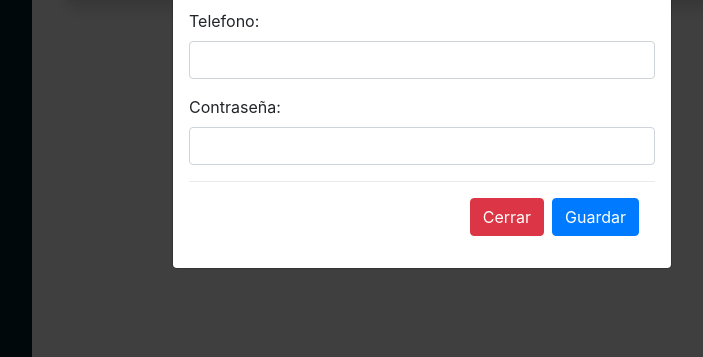
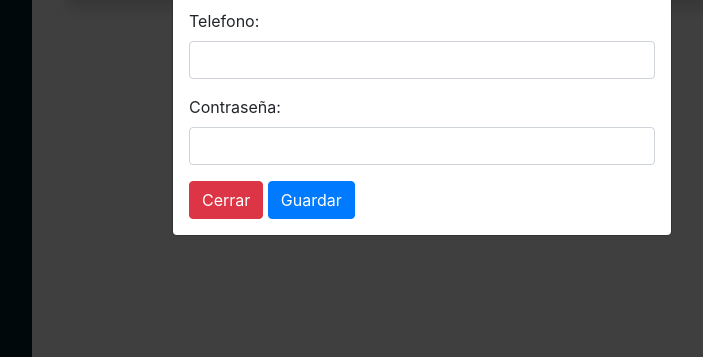
Before and after one commit to martinypersia/hotel-roma, a PHP site: page /usuarios.php in a window 1280 px wide, after a click on "Crear Nuevo". Shown: the part 443-800 px from the top of the page, without its empty margins (218-921 px from the left). Run offline with PHP 8.4, Linux system fonts and the light colour scheme; data that the repository does not hold is empty; some libraries are stand-ins or nearby versions.

Commit message:
meLaMande

```diff
--- a/components/ingresar.php
+++ b/components/ingresar.php
@@ -2,7 +2,7 @@
 include("conexion.php");
 //igualacion de variables//
 
-$documento=$_POST['idvendedor'];
+$documento=$_POST['documento'];
 $nombre=$_POST['nombre'];
 $apellido=$_POST['apellido'];
 $direccion=$_POST['direccion'];
--- a/gestionrecep.php
+++ b/gestionrecep.php
@@ -1,8 +1,7 @@
 <?php include('components/header.php'); ?>
 <?php include('components/menu.php'); ?>
 <div class="containerGeneral">
-    <h2 style="margin-bottom: 60px;">recepcion
-</h2>
+    <h2 style="margin-bottom: 60px;">recepcion</h2>
 </div>
 
 
--- a/gestionsalida.php
+++ b/gestionsalida.php
@@ -1,8 +1,7 @@
 <?php include('components/header.php'); ?>
 <?php include('components/menu.php'); ?>
 <div class="containerGeneral">
-    <h2 style="margin-bottom: 60px;">salida
-</h2>
+    <h2 style="margin-bottom: 60px;">salida</h2>
 </div>
 
 
--- a/usuarios.php
+++ b/usuarios.php
@@ -128,10 +128,10 @@
                             </div>
                         </div>
 
-                        <div class="modal-footer">
+
                     <button type="button" class="btn btn-danger" data-dismiss="modal">Cerrar</button>
-                    <button type="submit" class="btn btn-primary" da>Guardar</button>
-                        </div>
+                    <imput type="submit" class="btn btn-primary" da>Guardar</imput>
+
 
                     </form>
                 </div>
```
